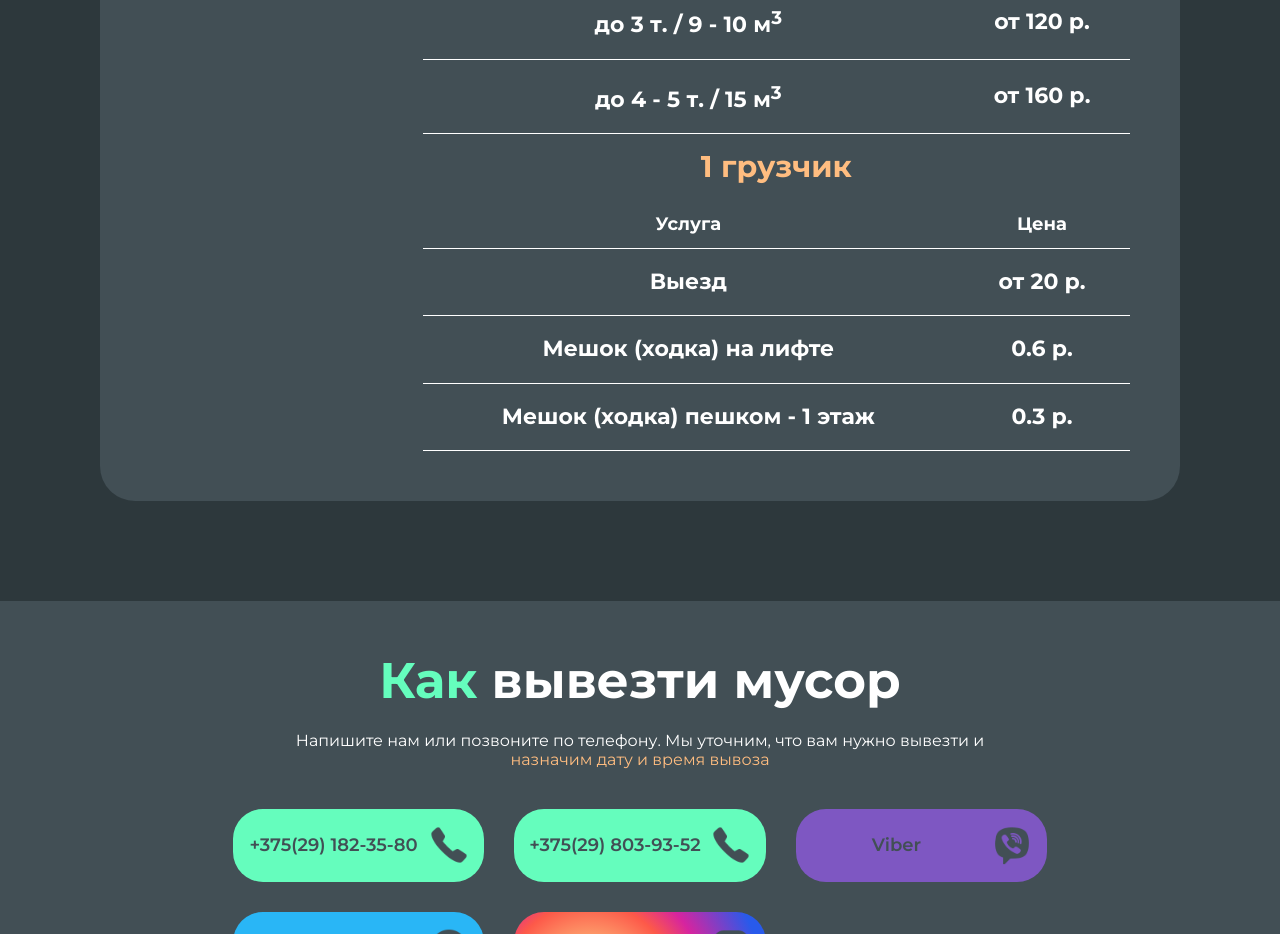
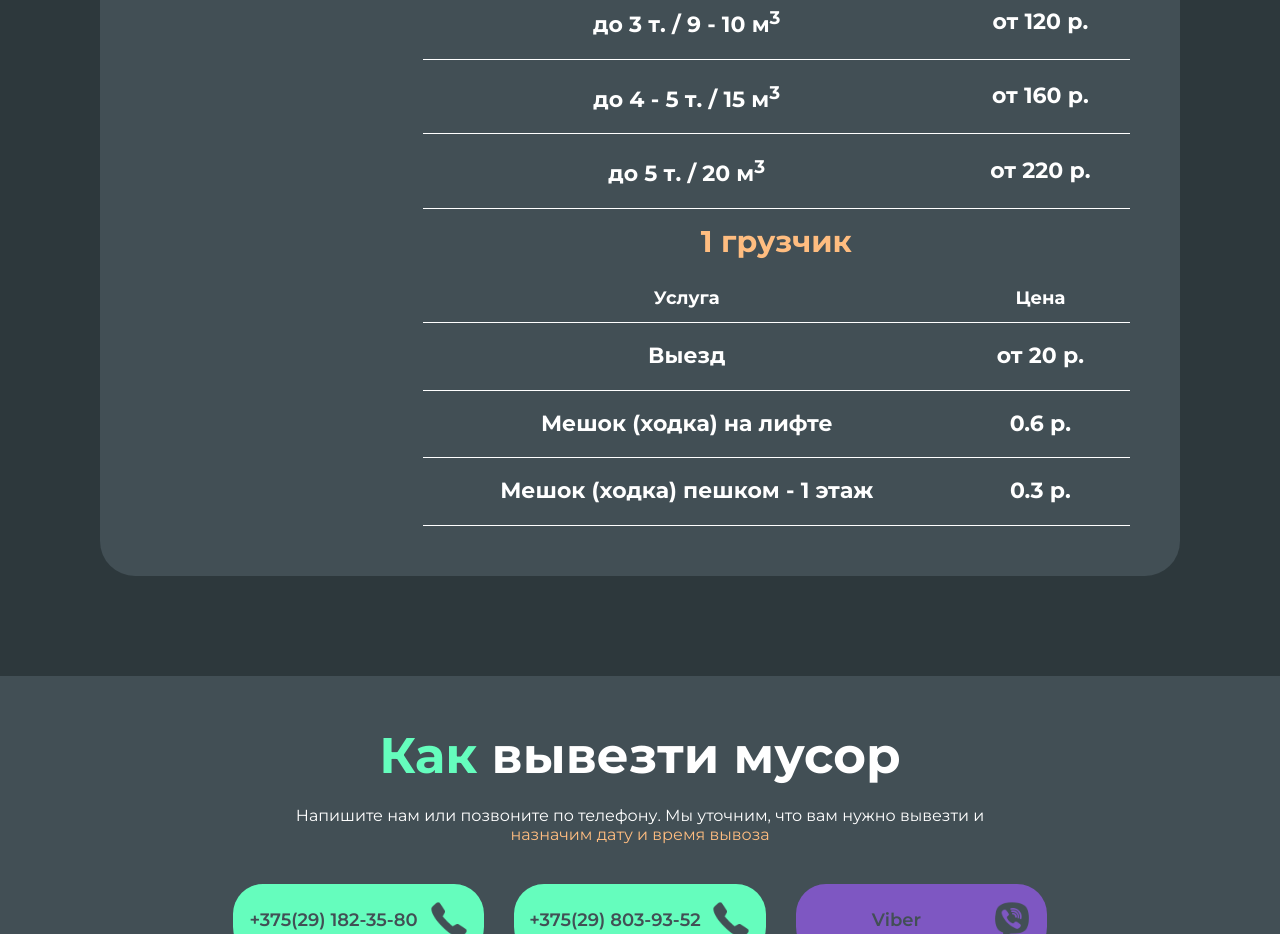
Before and after one commit to DaniilBenyash/Ytil.by, a Next.js app: page / in a window 1280 px wide. Shown: the part 1540-2474 px from the top of the page. Built offline with nearby package versions, Linux system fonts and the light colour scheme.

Commit message:
add: new price

```diff
--- a/components/Price.tsx
+++ b/components/Price.tsx
@@ -34,6 +34,10 @@ const Price = () => {
                         <td>до 4 - 5 т. / 15 м<sup>3</sup></td>
                         <td>от 160 р.</td>
                     </tr>
+                    <tr>
+                        <td>до 5 т. / 20 м<sup>3</sup></td>
+                        <td>от 220 р.</td>
+                    </tr>
                     <tr className="price__table_title">
                         <th colSpan={2}>1 грузчик</th>
                     </tr>
```
